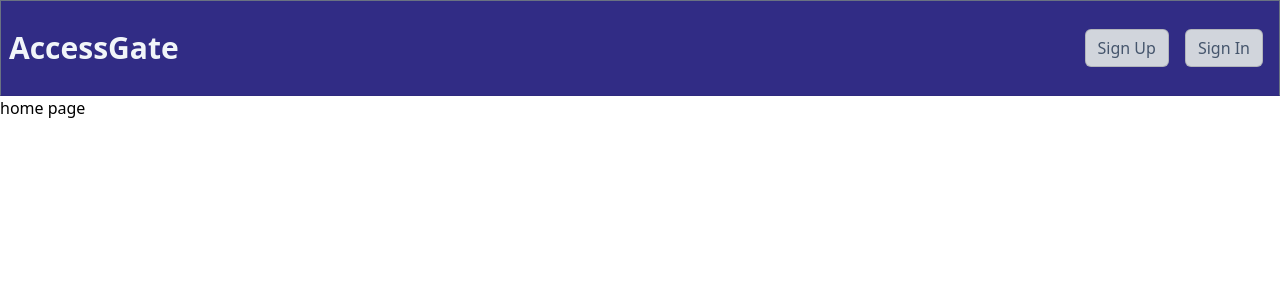
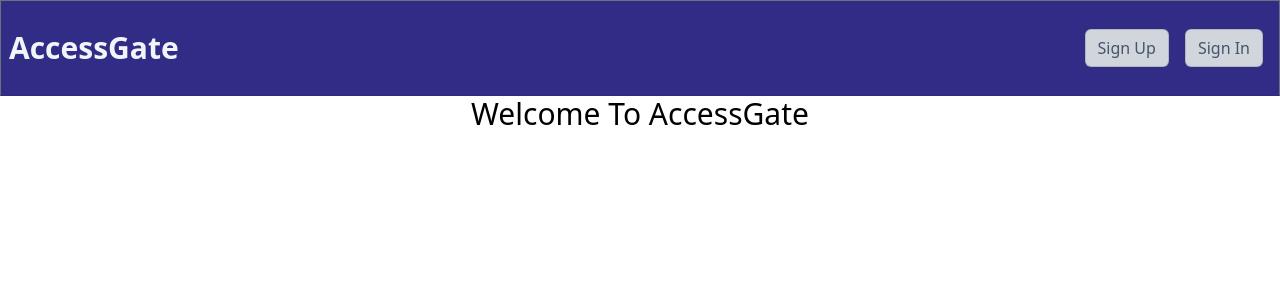
Before and after one commit to bhatvinay7/Assignment, a Next.js app: page / in a window 1280 px wide. Shown: the top 300 px of the page. Built offline with nearby package versions, Linux system fonts and the light colour scheme.

Commit message:
Update page.tsx

```diff
--- a/src/app/page.tsx
+++ b/src/app/page.tsx
@@ -1,7 +1,7 @@
 export default function Home() {
   return (
-    <div className="bg-white min-h-screen w-full ">
-      <h1 className="text-black">home page</h1>
+    <div className="bg-white min-h-screen w-full flex itms-center justify-center ">
+      <h1 className="text-black text-2xl md:text-3xl ">Welcome To AccessGate</h1>
     </div>
   );
 }
```
